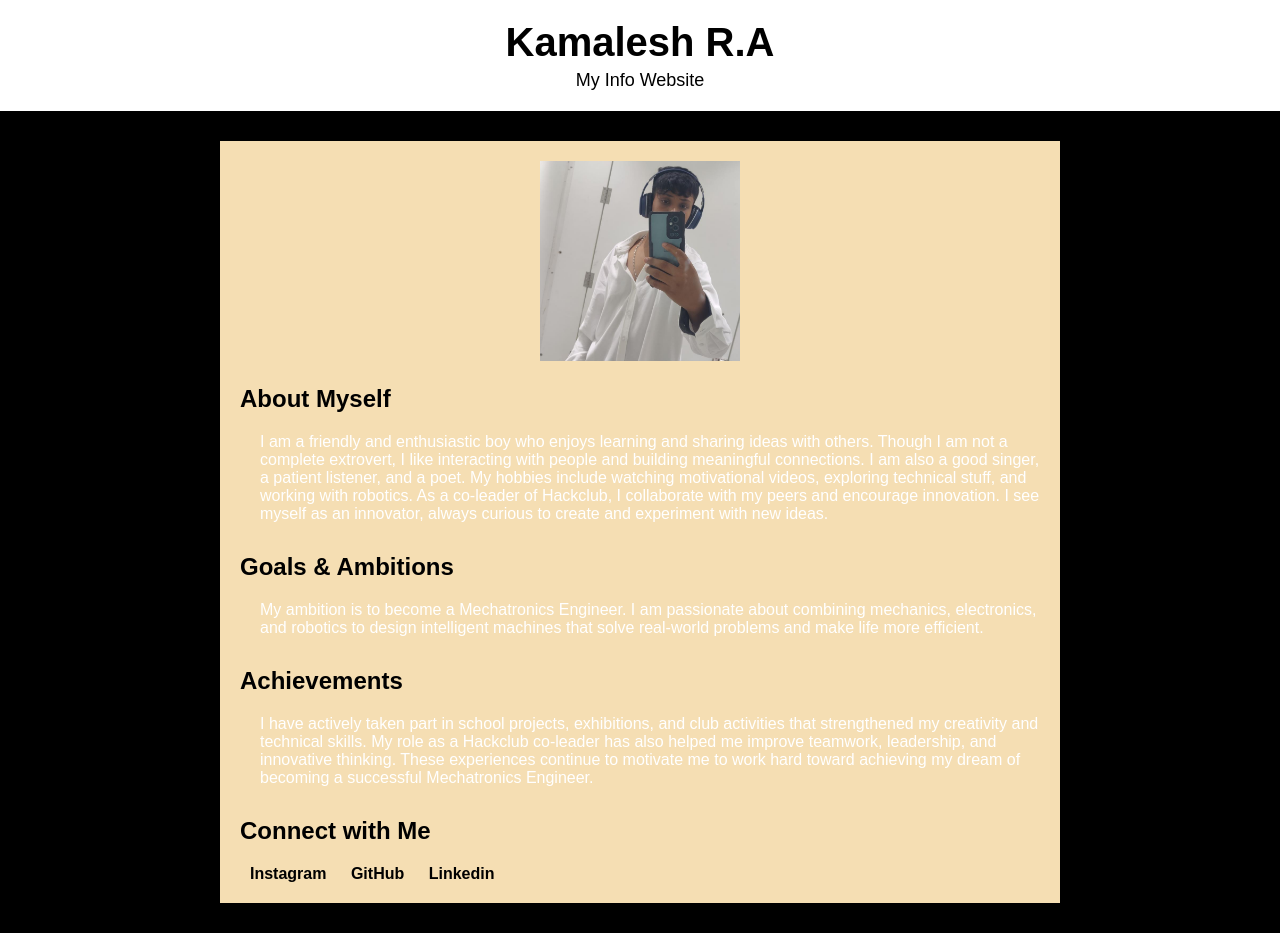
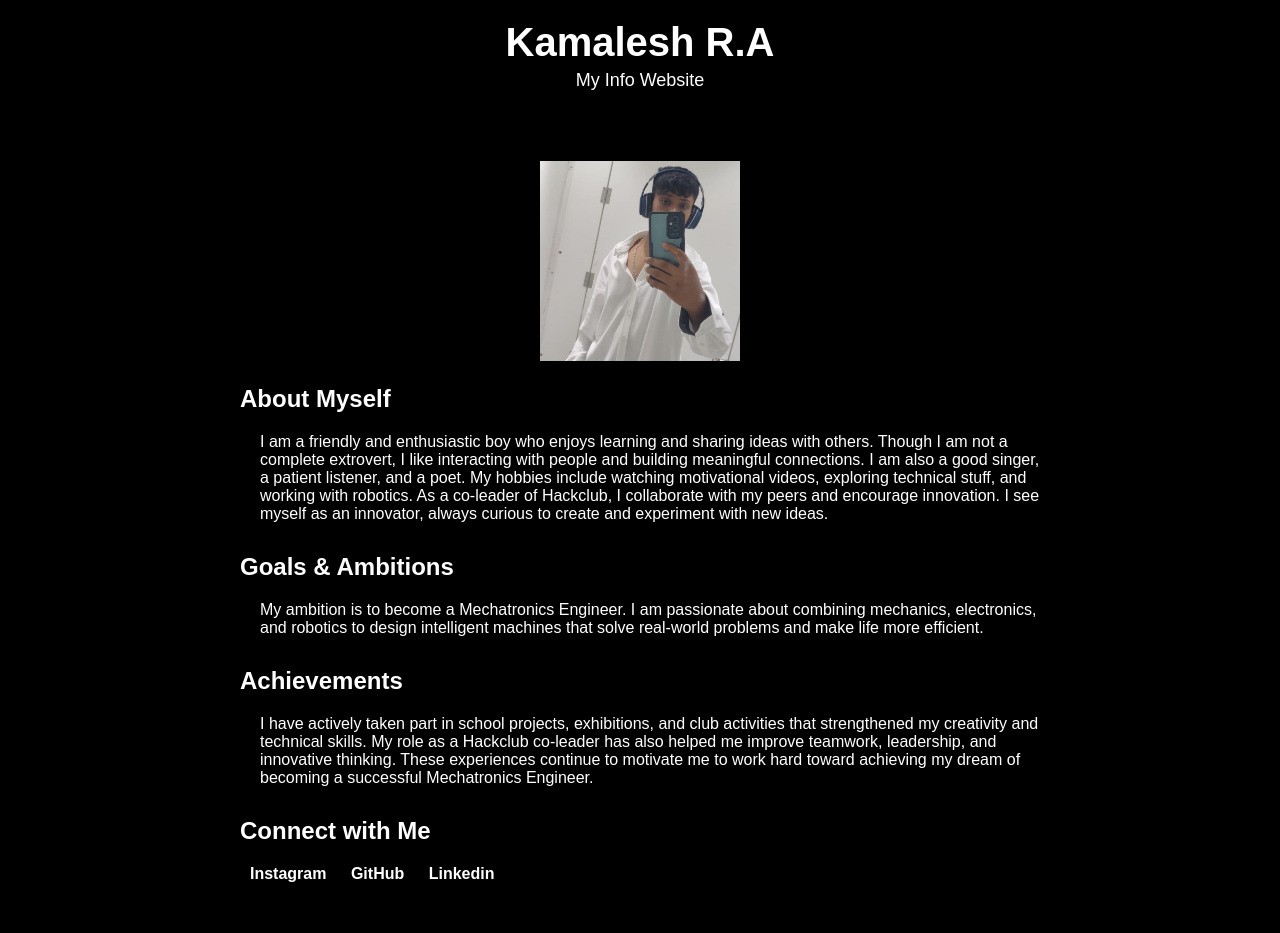
Before and after one commit to kamalesh11052009-cpu/boba, a plain HTML site: page index.html in a window 1280 px wide. Drawn offline with Linux system fonts and the light colour scheme.

Commit message:
Update index.html

```diff
--- a/index.html
+++ b/index.html
@@ -10,8 +10,8 @@
             color: white;
         }
         header {
-            background: white;
-            color:black ;
+            background: black;
+            color:white ;
             padding: 20px 0;
             text-align: center;
         }
@@ -27,7 +27,7 @@
             max-width: 800px;
             margin: 30px auto;
             padding: 20px;
-            background: wheat;
+            background: black;
             box-shadow: 0 0 10px black;
         }
         .photo {
@@ -44,7 +44,7 @@
             margin-bottom: 30px;
         }
         h2 {
-            color: black;
+            color: white;
         }
         ul {
             padding-left: 20px;
@@ -56,7 +56,7 @@
         .social a {
             margin: 0 10px;
             text-decoration: none;
-            color: black;
+            color: white;
             font-weight: bold;
         }
         .social a:hover {
```
